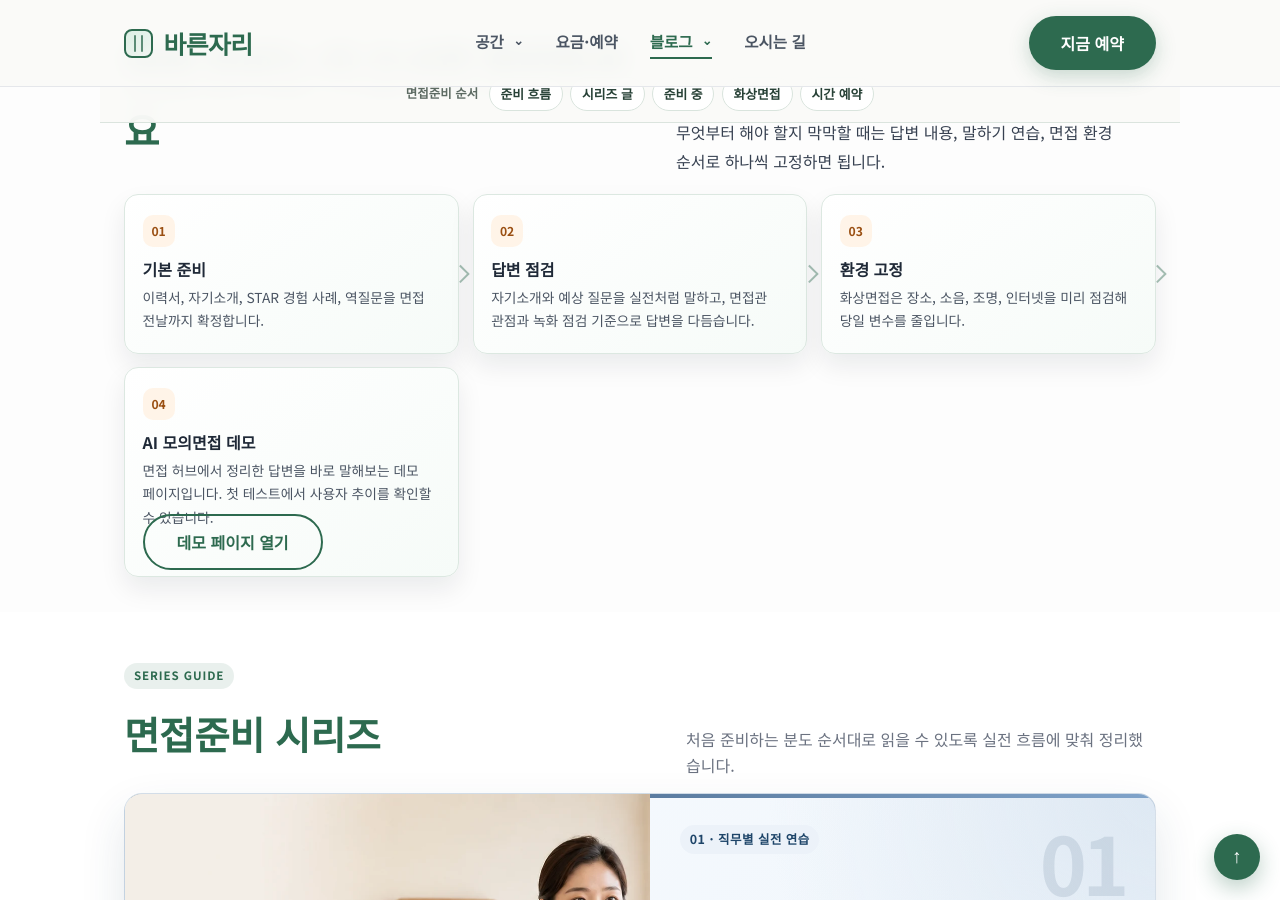
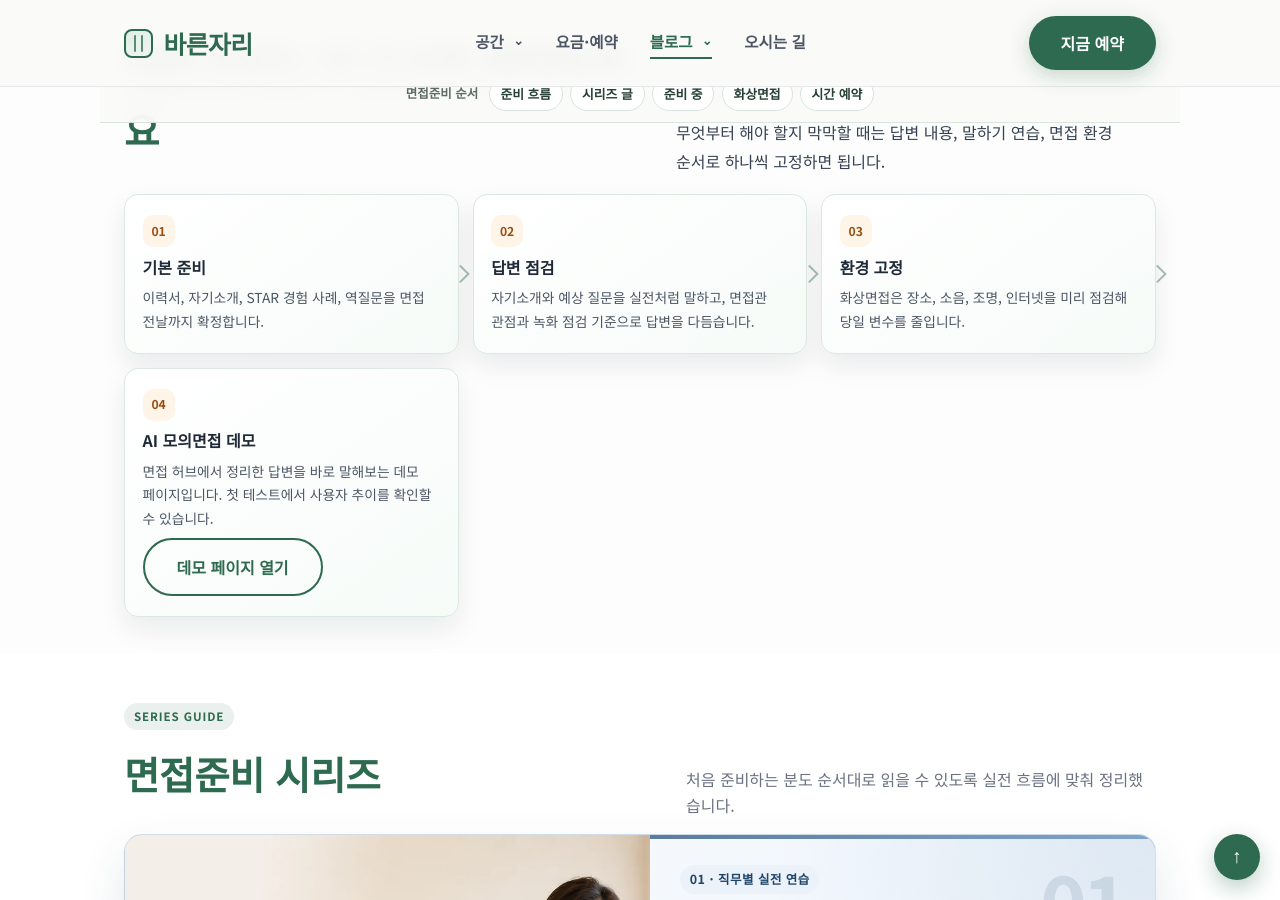
Before and after one commit to bareunspace/blog, a Jekyll site: the page built from interview.html, in a window 1280 px wide and 900 px high, scrolled down 773 px. Built offline with Jekyll 4.4.1, drawn with Linux system fonts in a browser that asks for light colours.

Commit message:
Refine interview/demo UI and stabilize free-model feedback routing

```diff
--- a/interview.html
+++ b/interview.html
@@ -337,3 +337,39 @@ script_version: 20260711-4
     </div>
   </section>
 </main>
+
+<style>
+  #prep-flow .guide-summary-grid.interview-flow-grid {
+    align-items: stretch;
+  }
+
+  #prep-flow .guide-summary-card {
+    display: flex;
+    flex-direction: column;
+    gap: .5rem;
+    min-height: 0;
+  }
+
+  #prep-flow .guide-summary-card > span {
+    margin-bottom: .1rem;
+    flex: 0 0 auto;
+  }
+
+  #prep-flow .guide-summary-card h2,
+  #prep-flow .guide-summary-card p {
+    margin: 0;
+  }
+
+  #prep-flow .guide-summary-card .btn-outline {
+    margin-top: auto;
+    align-self: flex-start;
+    display: inline-flex;
+    white-space: nowrap;
+  }
+
+  @media (max-width: 760px) {
+    #prep-flow .guide-summary-card {
+      gap: .42rem;
+    }
+  }
+</style>
```
Also changed, not shown: ai-interview/index.html (+14 -10 lines), supabase/functions/ai-interview-feedback/index.ts (+24 -2 lines).
